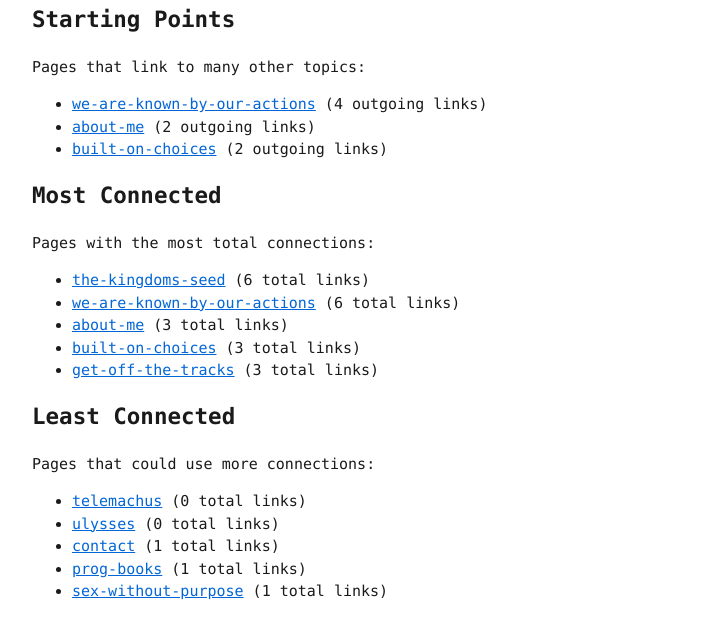
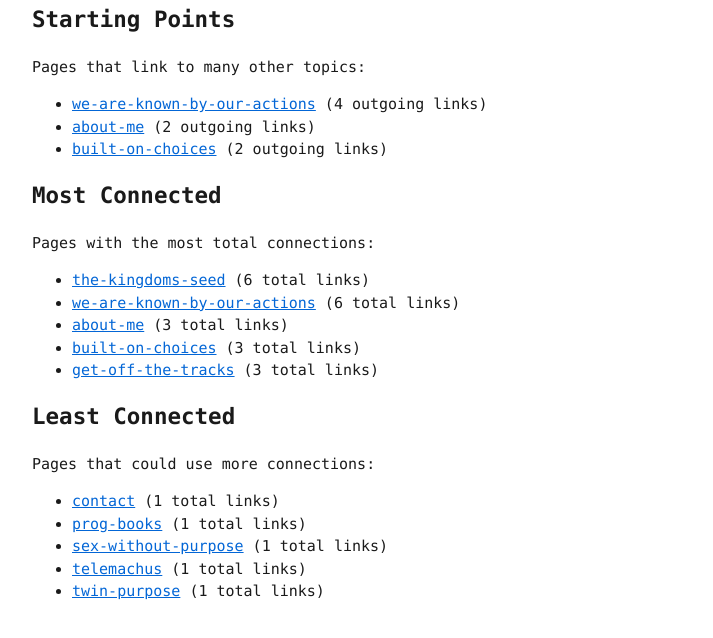
Before and after one commit to smomara/gardens, a plain HTML site: page map.html in a window 1280 px wide. Shown: the part 144-782 px from the top of the page, without its empty margins (283-996 px from the left). Drawn offline with Linux system fonts and the light colour scheme.

Commit message:
link fix

```diff
--- a/map.html
+++ b/map.html
@@ -103,16 +103,16 @@ a:visited {
 <h2>Least Connected</h2>
 <p>Pages that could use more connections:</p>
 <ul>
-<li><a href="telemachus.html">telemachus</a> (0 total links)
-</li>
-<li><a href="ulysses.html">ulysses</a> (0 total links)
-</li>
 <li><a href="contact.html">contact</a> (1 total links)
 </li>
 <li><a href="prog-books.html">prog-books</a> (1 total links)
 </li>
 <li><a href="sex-without-purpose.html">sex-without-purpose</a> (1 total links)
 </li>
+<li><a href="telemachus.html">telemachus</a> (1 total links)
+</li>
+<li><a href="twin-purpose.html">twin-purpose</a> (1 total links)
+</li>
 </ul>
 
     </main>
```
Also changed, not shown: telemachus.html (+4 -0 lines), ulysses.html (+1 -1 lines).
